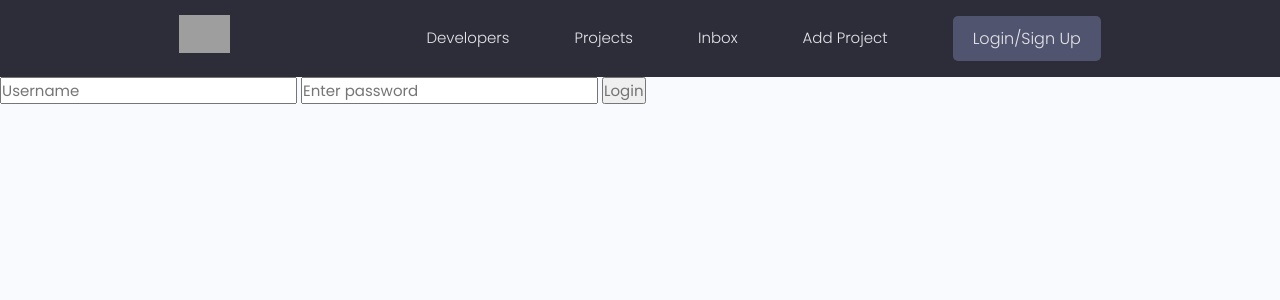
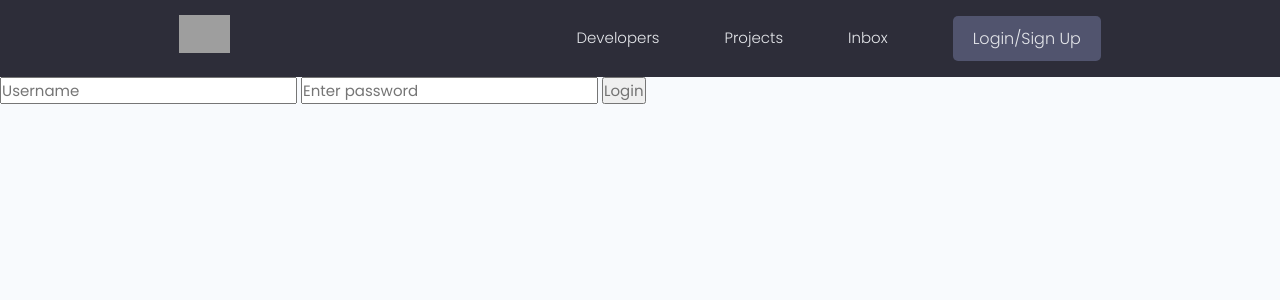
Before and after one commit to kikutan-day65/portofolio-dev-django, a Django app: a page that uses devsearch/templates/navbar.html in a window 1280 px wide. Shown: the top 300 px of the page. Run offline with Django 4.2, Linux system fonts and the light colour scheme; some libraries are stand-ins or nearby versions; grey boxes are pictures that could not be loaded.

Commit message:
style: show add project bar only for logged in user

```diff
--- a/devsearch/templates/navbar.html
+++ b/devsearch/templates/navbar.html
@@ -16,10 +16,9 @@
           <li class="header__menuItem"><a href="{% url 'profiles' %}">Developers</a></li>
           <li class="header__menuItem"><a href="{% url 'projects' %}">Projects</a></li>
           <li class="header__menuItem"><a href="">Inbox</a></li>
-          <li class="header__menuItem"><a href="{% url 'create-project' %}">Add Project</a></li>
-
 
           {% if request.user.is_authenticated %}
+            <li class="header__menuItem"><a href="{% url 'create-project' %}">Add Project</a></li>
             <li class="header__menuItem"><a href="{% url 'logout' %}" class="btn btn--sub">Logout</a></li>
           {% else %}
             <li class="header__menuItem"><a href="{% url 'login' %}" class="btn btn--sub">Login/Sign Up</a></li>
```
